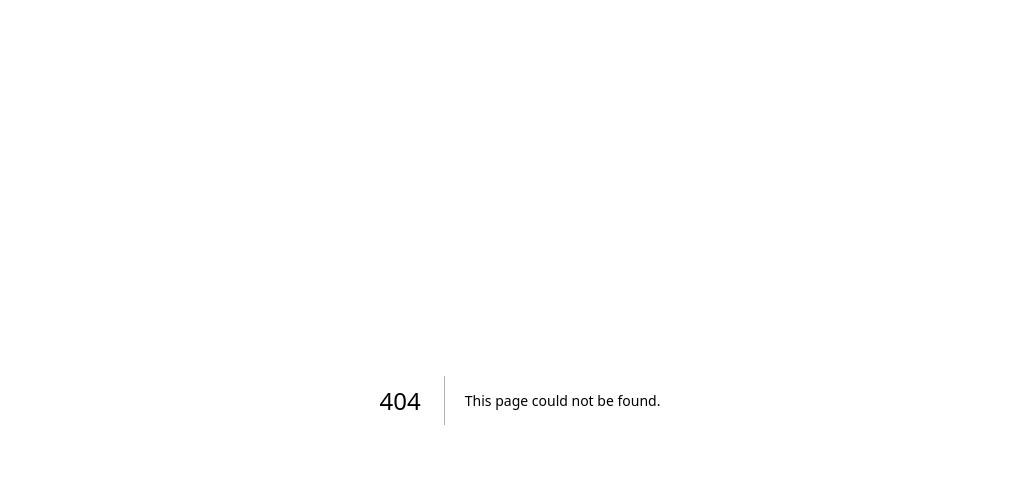
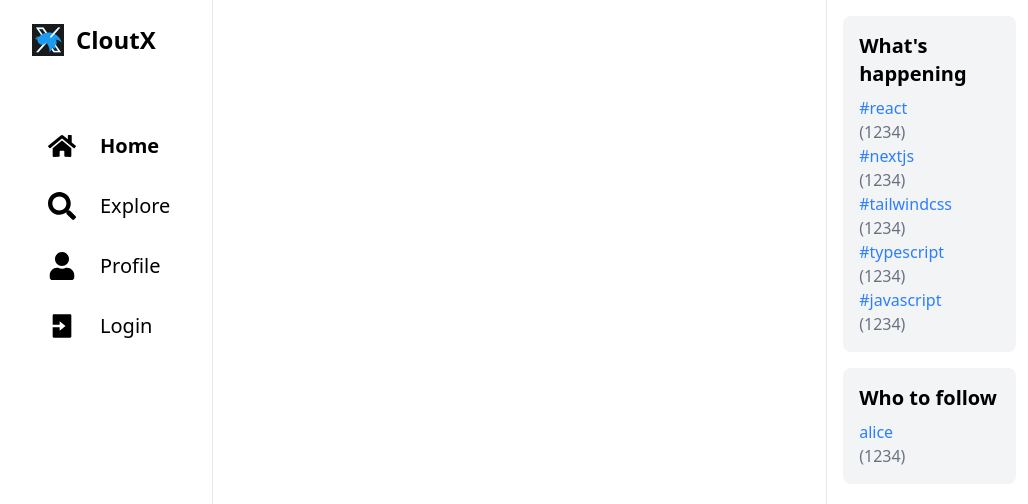
Before and after one commit to ashek108/cypherpunk_proj, a Next.js app: page /home in a window 1280 px wide. Before the commit this address had no page. Shown: the top 504 px of the page, without its empty margins (120-1148 px from the left). Built offline with nearby package versions, Linux system fonts and the light colour scheme.

Commit message:
Added App01

```diff
--- /dev/null
+++ b/app/home/page.tsx
@@ -0,0 +1,22 @@
+import LeftSideBar from "@/components/layout/LeftSideBar"
+import MobileHeader from "@/components/layout/MobileHeader"
+import RightSidebar from "@/components/layout/RightSideBar"
+import Toolbar from "@/components/layout/Toolbar"
+
+
+export default function Main() {
+  return (
+    <div className="mx-auto lg:max-w-5xl flex flex-col bg:white min-h-screen">
+      <MobileHeader/>
+      <div className="flex flex-1 md:h-screen">
+        <LeftSideBar/>
+        <main className="mt-14 w-full overflow-y-auto border-r border-gray-200 pb-16 md:mt-0 md:w-1/2 md:pb-0 xl:w-3/5">
+
+
+        </main>
+        <RightSidebar/>
+      </div>
+      <Toolbar />
+    </div>
+  )
+}
--- /dev/null
+++ b/app/not-found.tsx
@@ -0,0 +1,9 @@
+export default function globalnotfound() {
+  return (
+    <div className="h-screen w-full flex flex-col items-center mx-auto justify-center">
+      <h1 className="text-5xl mb-5 font-bold font-mono ml-6">Oops... </h1>
+      <img src="/notfound.png" alt="notfound" className="h-100 w-auto" />
+
+    </div>
+  )
+}
--- /dev/null
+++ b/components/layout/LeftSideBar.tsx
@@ -0,0 +1,14 @@
+import Link from "next/link"
+import Nav from "./Nav"
+
+export default function LeftSideBar() {
+  return (
+    <aside className="hidden w-1/4 overflow-y-auto border-r border-gray-200 p-6 md:sticky md:block h-screen xl:w-1/5">
+        <Link className="mb-8 flex space-x-3" href="/home">
+            <img src="/logo.svg" className="h-8 w-8 text-gray-800" alt="logo" />
+            <h1 className="font-bold text-2xl">CloutX</h1>
+        </Link>
+        <Nav/>
+    </aside>
+  )
+}
--- /dev/null
+++ b/components/layout/MobileHeader.tsx
@@ -0,0 +1,21 @@
+import Link from "next/link";
+
+export default function MobileHeader() {
+  return (
+    <header className="fixed flex h-14 w-full items-center justify-center border-b border-gray-200 bg-white p-4 md:hidden ">
+        <div>
+          <div className="absolute left-4 top-4">
+
+            <div className="aspect-square h-6 w-6 rounded-full bg-gray-200">
+          </div>
+
+          </div>
+        </div>
+        <Link href="/" className="flex justify-center space-x-5 items-center">
+            <img className="h-10 w-10" src="/logo.svg" alt="icon"  />
+            <h1 className="font-bold text-2xl">CloutX</h1>
+        </Link>
+
+    </header>
+  )
+}
--- /dev/null
+++ b/components/layout/Nav.tsx
@@ -0,0 +1,33 @@
+"use client"
+import { usePathname } from "next/navigation";
+
+import { FaHome,FaSearch,FaUser, } from "react-icons/fa";
+import { RiLoginBoxFill } from "react-icons/ri";
+import Link from "next/link";
+
+export default function Nav() {
+    const pathname = usePathname();
+    const links = [
+        {icon:FaHome,text:'Home',link:"/home"},
+        {icon:FaSearch, text:'Explore',link:"/explore"},
+        {icon:FaUser, text:"Profile",link:"/profile"},
+        {icon:RiLoginBoxFill,text:"Login",link:"/login"}
+    ]
+
+    function isActive(link:string){
+        return link == "/home"? pathname == link:pathname.startsWith(link);
+    }
+
+    return (
+    <nav className="flex justify-around py-2 md:flex-col md:gap-2 md:py-8">
+        {links.map((item,index)=>(
+            <Link href={item.link} key={index} className={`flex w-max flex-col gap-2 items-center rounded-3xl text-xs md:flex-row md:py-3 md:pl-4 md:pr-8 md:text-xl md:hover:bg-gray-100 ${isActive(item.link)?"font-bold":"font-medium"}`}>
+                <item.icon className="mb-1 h-6 w-6 md:mb-0 md:mr-4 md:h-7 md:w-7"/>
+
+                <span>{item.text}</span>
+
+            </Link>
+        ))}
+    </nav>
+  )
+}
--- /dev/null
+++ b/components/layout/RightSideBar.tsx
@@ -0,0 +1,51 @@
+import Link from "next/link";
+
+//TODO :replace with real data
+const topHashtags = [
+    {name:"react",count:1234},
+    {name:"nextjs",count:1234},
+    {name:"tailwindcss",count:1234},
+    {name:"typescript",count:1234},
+    {name:"javascript",count:1234}
+];
+
+const topProfiles = [
+    {id:1,username:"alice",followerCount:1234}
+]
+
+export default function RightSidebar(){
+
+    return (
+    <aside className="hidden w-1/4 overflow-y-auto p-4 md:sticky md:block h-screen xl:w-1/5">
+        <section className="mb-4 rounded-lg bg-gray-100 p-4">
+            <h2 className="mb-2 text-xl font-bold ">{`What's happening`}</h2>
+            <ul>
+                {topHashtags.map(hashtag=>(
+                    <li key= {hashtag.name}>
+                        <Link href={`/explore?h=${hashtag.name}`}
+                        className="text-blue-500 hover:underline"
+                        >
+                        #{hashtag.name}
+                        </Link>
+                        <div     className="text-gray-500">({hashtag.count})</div>
+                    </li>
+                ))}
+            </ul>
+        </section>
+        <section className="mb-4 rounded-lg bg-gray-100 p-4">
+            <h2 className="mb-2 text-xl font-bold ">{`Who to follow`}</h2>
+            <ul>
+                {topProfiles.map(profile=>(
+                    <li key= {profile.id}>
+                        <Link href={`/explore?h=${profile.username}`}
+                        className="text-blue-500 hover:underline"
+                        >
+                        {profile.username}
+                        </Link>
+                        <div     className="text-gray-500">({profile.followerCount})</div>
+                    </li>
+                ))}
+            </ul>
+        </section>
+    </aside>
+)}
--- /dev/null
+++ b/components/layout/Toolbar.tsx
@@ -0,0 +1,10 @@
+import React from 'react'
+import Nav from './Nav'
+
+export default function Toolbar() {
+  return (
+    <footer className='fixed bottom-0 left-0 right-0 border-t border-gray-200 bg-white md:hidden'>
+        <Nav/>
+    </footer>
+  )
+}
--- a/package.json
+++ b/package.json
@@ -16,6 +16,7 @@
     "next": "15.5.4",
     "react": "19.1.0",
     "react-dom": "19.1.0",
+    "react-icons": "^5.5.0",
     "react-toastify": "^11.0.5"
   },
   "devDependencies": {
```
Also changed, not shown: public/notfound.png (added), 1 other file (tests, documents, lock files or other folders).
